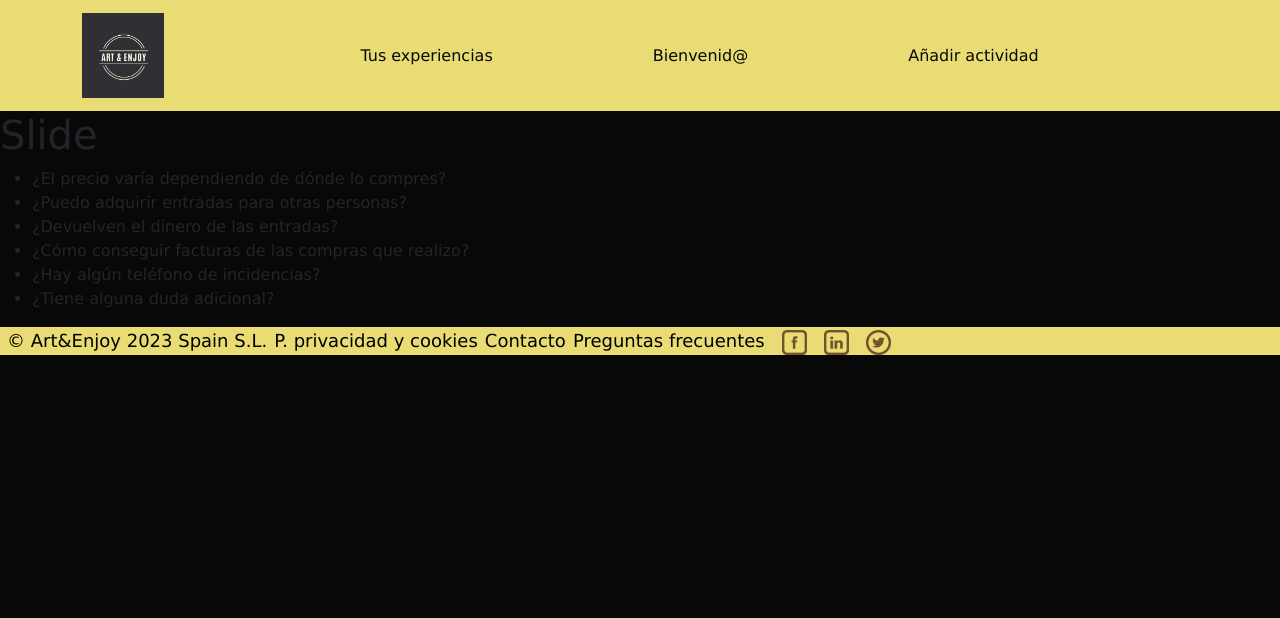
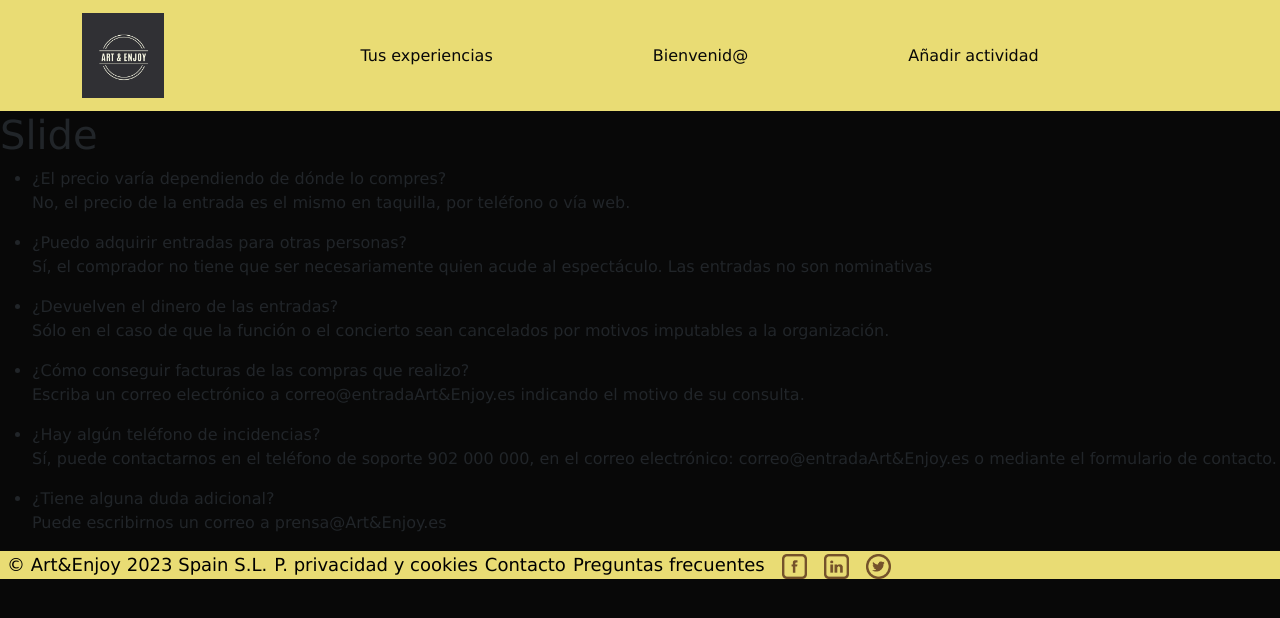
Before and after one commit to Art-Enjoy/art-enjoy, a React (Vite) app: page /questions in a window 1280 px wide. Shown: the top 618 px of the page. Built offline with nearby package versions, Linux system fonts and the light colour scheme.

Commit message:
added answer

```diff
--- a/src/pages/Questions.jsx
+++ b/src/pages/Questions.jsx
@@ -8,16 +8,28 @@ const Questions = () => {
       <ul>
         <li ClassName= 'text-questions'>¿El precio varía dependiendo de dónde lo compres?
         </li>
+        <p>No, el precio de la entrada es el mismo en taquilla, por teléfono o vía web.
+        </p>
         <li ClassName= 'text-questions'>¿Puedo adquirir entradas para otras personas?
         </li>
+        <p>Sí, el comprador no tiene que ser necesariamente quien acude al espectáculo. Las entradas no son nominativas
+        </p>
         <li ClassName= 'text-questions'>¿Devuelven el dinero de las entradas?
         </li>
+        <p>Sólo en el caso de que la función o el concierto sean cancelados por motivos imputables a la organización.
+        </p>
         <li ClassName= 'text-questions'>¿Cómo conseguir facturas de las compras que realizo?
         </li>
+        <p>Escriba un correo electrónico a correo@entradaArt&Enjoy.es indicando el motivo de su consulta.
+        </p>
         <li ClassName= 'text-questions'>¿Hay algún teléfono de incidencias?
         </li>
+        <p>Sí, puede contactarnos en el teléfono de soporte 902 000 000, en el correo electrónico: correo@entradaArt&Enjoy.es o mediante el formulario de contacto.
+        </p>
         <li ClassName= 'text-questions'>¿Tiene alguna duda adicional?
         </li>
+        <p>Puede escribirnos un correo a prensa@Art&Enjoy.es
+        </p>
       </ul>
 
 
```
